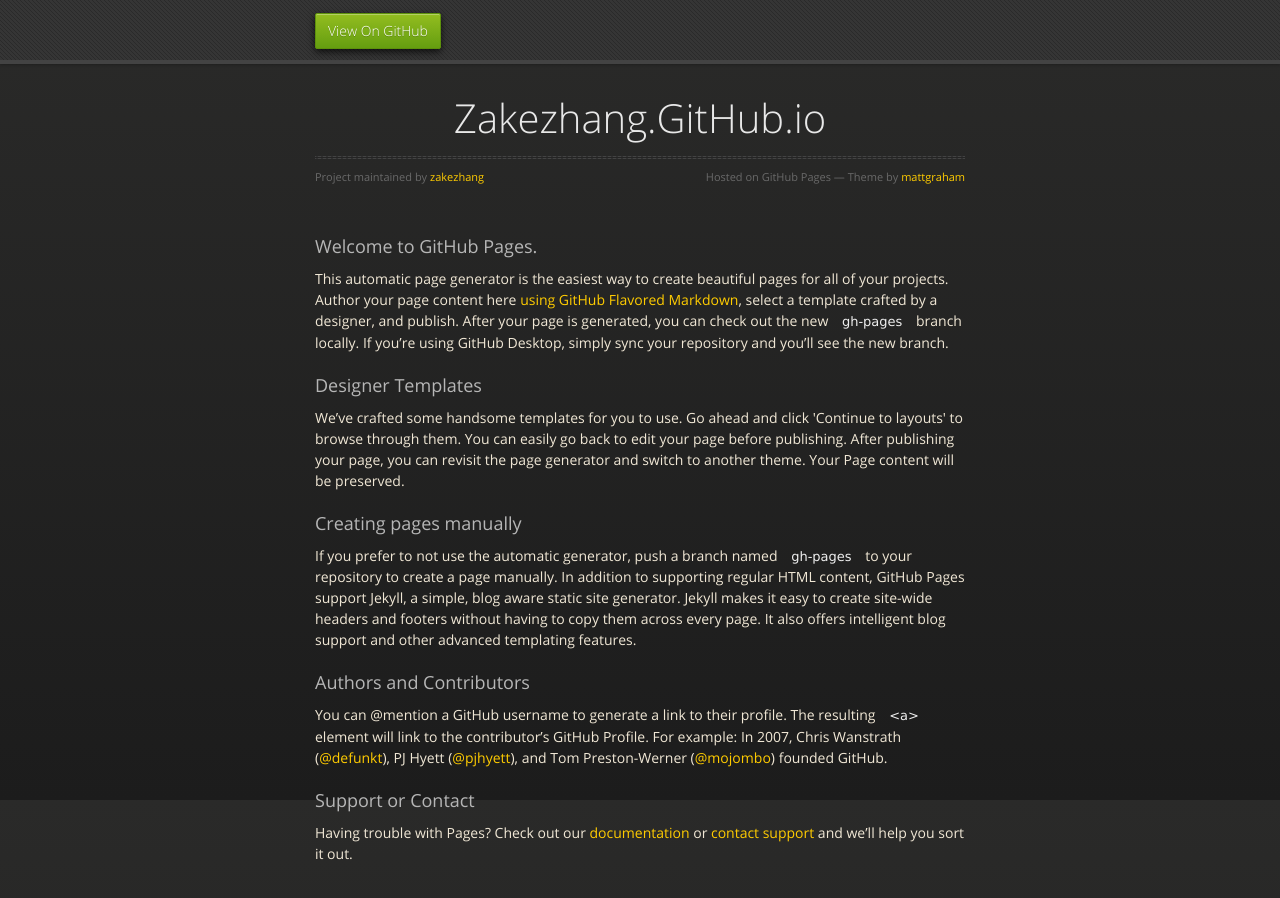
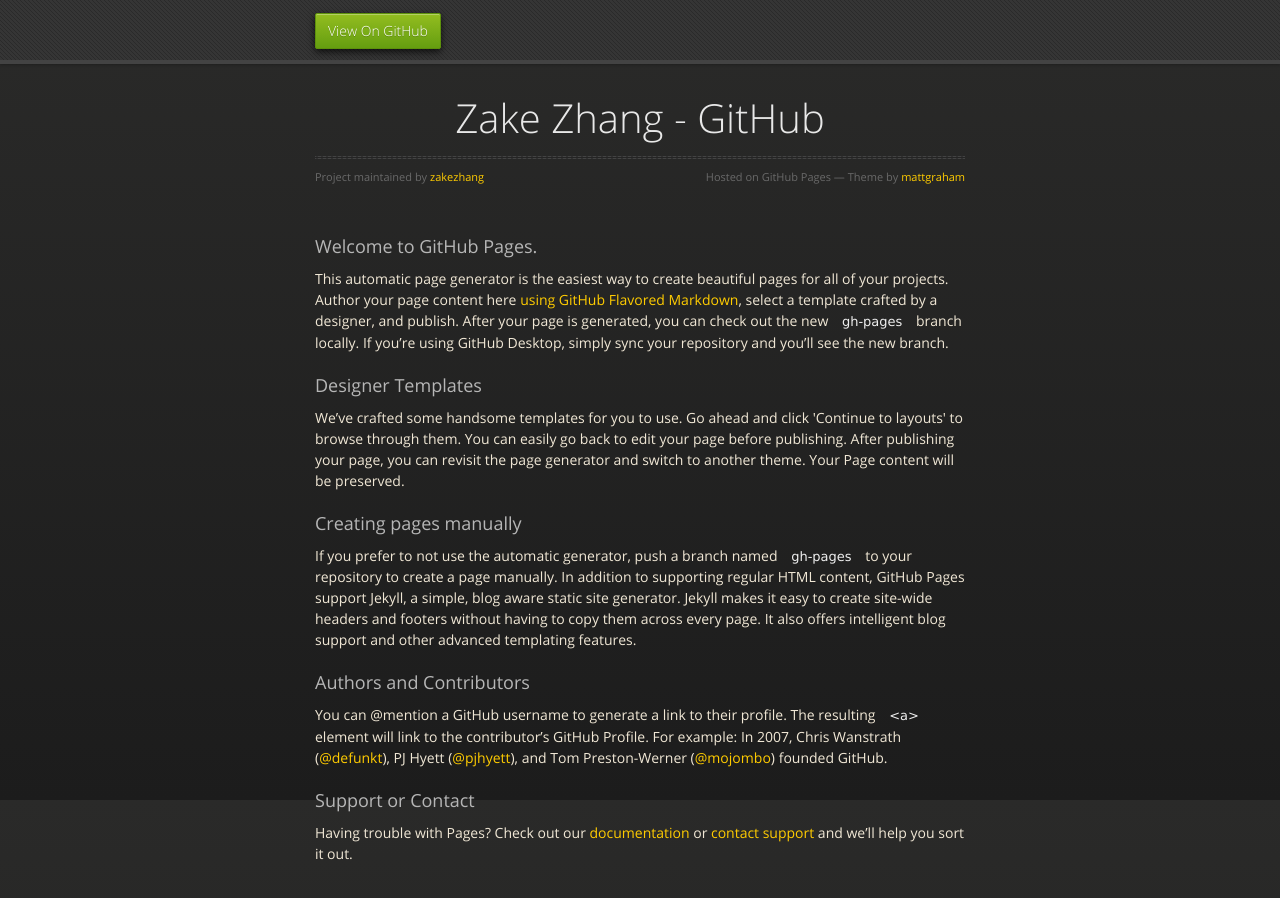
Before and after one commit to zakezhang/zakezhang.github.io, a plain HTML site: page index.html in a window 1280 px wide. Drawn offline with nearby package versions, Linux system fonts and the light colour scheme.

Commit message:
Update index.html

```diff
--- a/index.html
+++ b/index.html
@@ -28,7 +28,7 @@
 
       <section>
         <div id="title">
-          <h1>Zakezhang.GitHub.io</h1>
+          <h1>Zake Zhang - GitHub</h1>
           <p></p>
           <hr>
           <span class="credits left">Project maintained by <a href="https://github.com/zakezhang">zakezhang</a></span>
```
